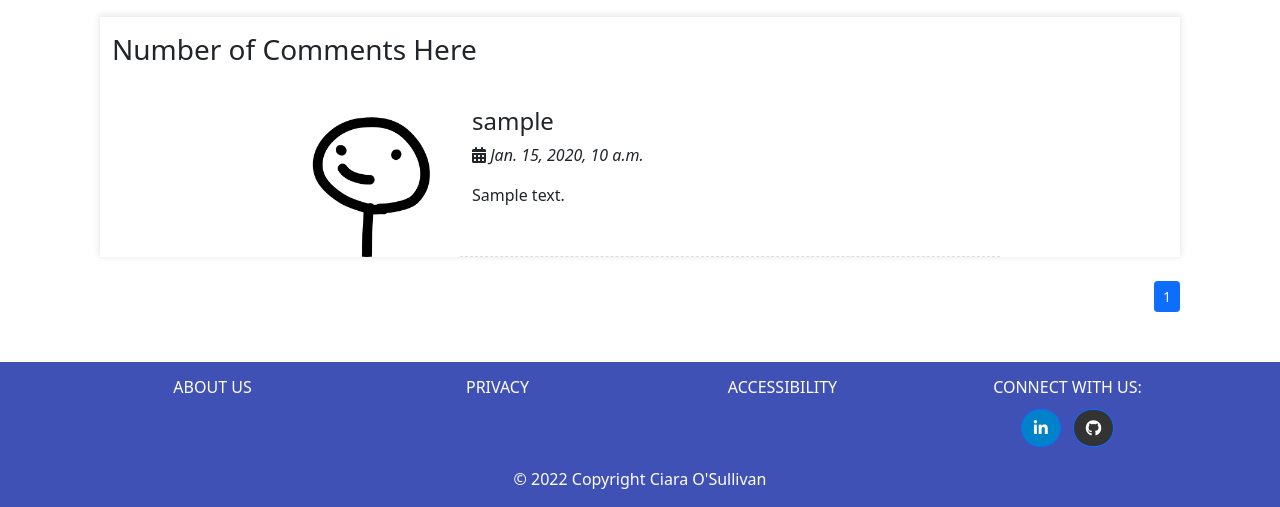
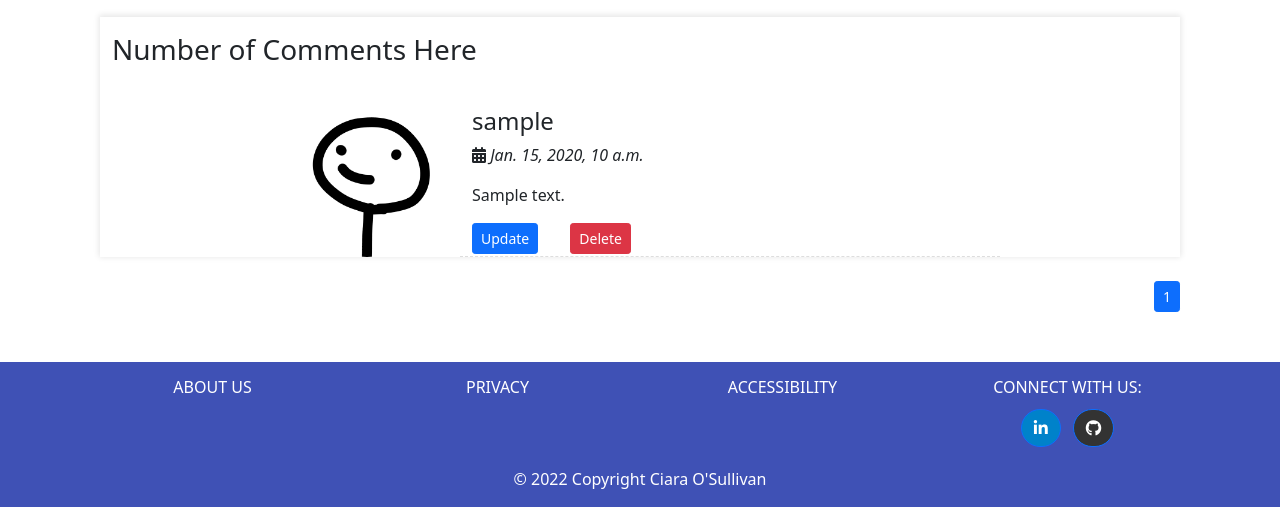
Before and after one commit to ciaraosull/project-4-django, a Django app: a page that uses blog/templates/blog/post_detail.html in a window 1280 px wide. Shown: the part 835-1342 px from the top of the page. Run offline with Django 3.2, Linux system fonts and the light colour scheme; a user stored in the database is signed in; tables that the repository leaves empty hold one stand-in row (values such as "Sample post"); some libraries are stand-ins or nearby versions.

Commit message:
Add comment delete view for user to delete thier won comments

```diff
--- a/blog/templates/blog/post_detail.html
+++ b/blog/templates/blog/post_detail.html
@@ -85,7 +85,8 @@
         <div class="col-md-2"></div>
         <div class="pt-3 col-md-2 text-md-start text-sm-center">
             {%  if comment.name.profile.profile_image.url  %}
-            <img class="rounded-circle" src="{{comment.name.profile.profile_image.url }}" width="150" alt="Profile Image">
+            <img class="rounded-circle" src="{{comment.name.profile.profile_image.url }}" width="150"
+                alt="Profile Image">
             {%  else  %}
             <img class="rounded-circle" src="../../../static/images/profile/profile_default_ image.webp" width="150"
                 alt="Default Profile Image">
@@ -94,10 +95,19 @@
         <div class="comments-list pt-3 col-md-6 text-md-start text-sm-center">
 
             <h4 class="mt-0">{{  comment.name  }}</h2>
-                    <ul class="list-unstyled">
-                        <li><i class="fa fa-calendar"></i> <i>{{  comment.date_posted  }}</i></li>
-                    </ul>
-                    <p>{{ comment.your_comment | linebreaks  }}</p>
+                <ul class="list-unstyled">
+                    <li><i class="fa fa-calendar"></i> <i>{{  comment.date_posted  }}</i></li>
+                </ul>
+                <p>{{ comment.your_comment | linebreaks  }}</p>
+
+                {%  if comment.name == user  %}
+                <div class="form-group d-flex">
+                    <a class="btn btn-primary btn-sm me-3" href="#"
+                        aria-label="Update Post">Update</a>
+                    <a class="btn btn-danger btn-sm ms-3" href="{%  url 'comment-delete' comment.pk  %}"
+                        aria-label="Delete Post">Delete</a>
+                </div>
+                {%  endif  %}
         </div>
         <div class="col-md-2"></div>
     </div>
--- a/blog/urls.py
+++ b/blog/urls.py
@@ -5,7 +5,8 @@ from .views import (
     PostDetailView,
     PostCreateView,
     PostUpdateView,
-    PostDeleteView
+    PostDeleteView,
+    CommentDeleteView,
 )
 # from . import views
 
@@ -17,4 +18,6 @@ urlpatterns = [
     ('post/<slug:slug>/update/', PostUpdateView.as_view(), name='post-update'),
     path
     ('post/<slug:slug>/delete/', PostDeleteView.as_view(), name='post-delete'),
+    path
+    ('comments/<int:pk>/delete/', CommentDeleteView.as_view(), name='comment-delete'),
 ]
--- a/blog/views.py
+++ b/blog/views.py
@@ -6,6 +6,7 @@ create and delete posts
 from django.shortcuts import get_object_or_404, redirect
 from django.contrib.auth.mixins import LoginRequiredMixin, UserPassesTestMixin
 from django.contrib import messages
+from django.urls import reverse_lazy
 from django.views.generic import (
     ListView,
     DetailView,
@@ -112,10 +113,32 @@ class PostDeleteView(LoginRequiredMixin, UserPassesTestMixin, DeleteView):
 
     def test_func(self):
         """
-        To get the post to be updated
+        To get the post to be deleted
         and ensure only the author of the post can delete it
         """
         post = self.get_object()
         if self.request.user == post.author:
             return True
         return False
+
+
+class CommentDeleteView(LoginRequiredMixin, UserPassesTestMixin, DeleteView):
+    """
+    Allow user who created comment to delete it.
+    """
+    model = Comment
+
+    def test_func(self):
+        """
+        To get the comment to be deleted
+        and ensure only the author of the comment can delete it
+        """
+        comment = self.get_object()
+        if self.request.user == comment.name:
+            return True
+        return False
+
+    def get_success_url(self):
+        # On successful comment deletion, stay on same page
+        post = self.object.post
+        return reverse_lazy('post-detail', kwargs={'slug': post.slug})
```
Also changed, not shown: blog/templates/blog/comment_confirm_delete.html (added, +27 -0 lines).
